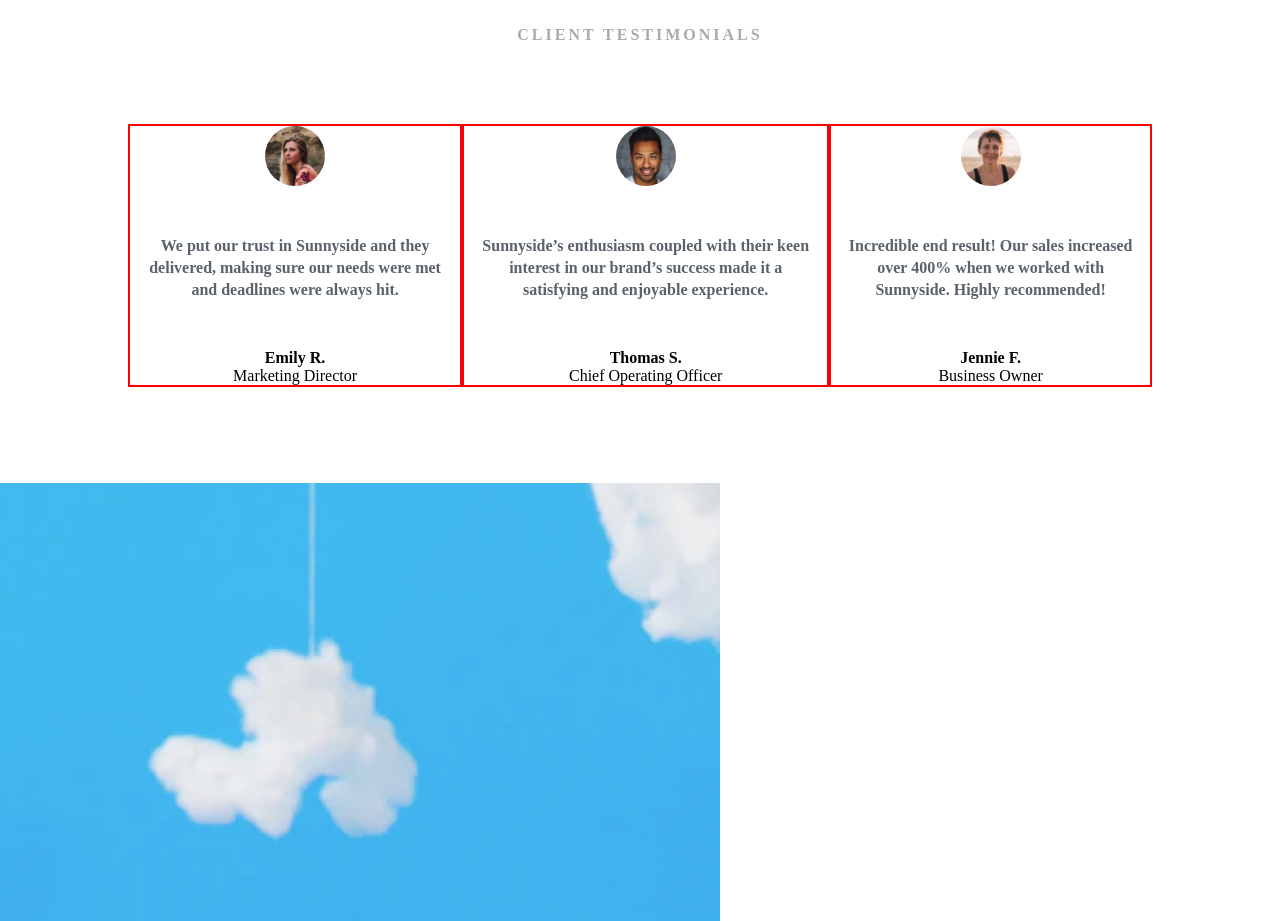
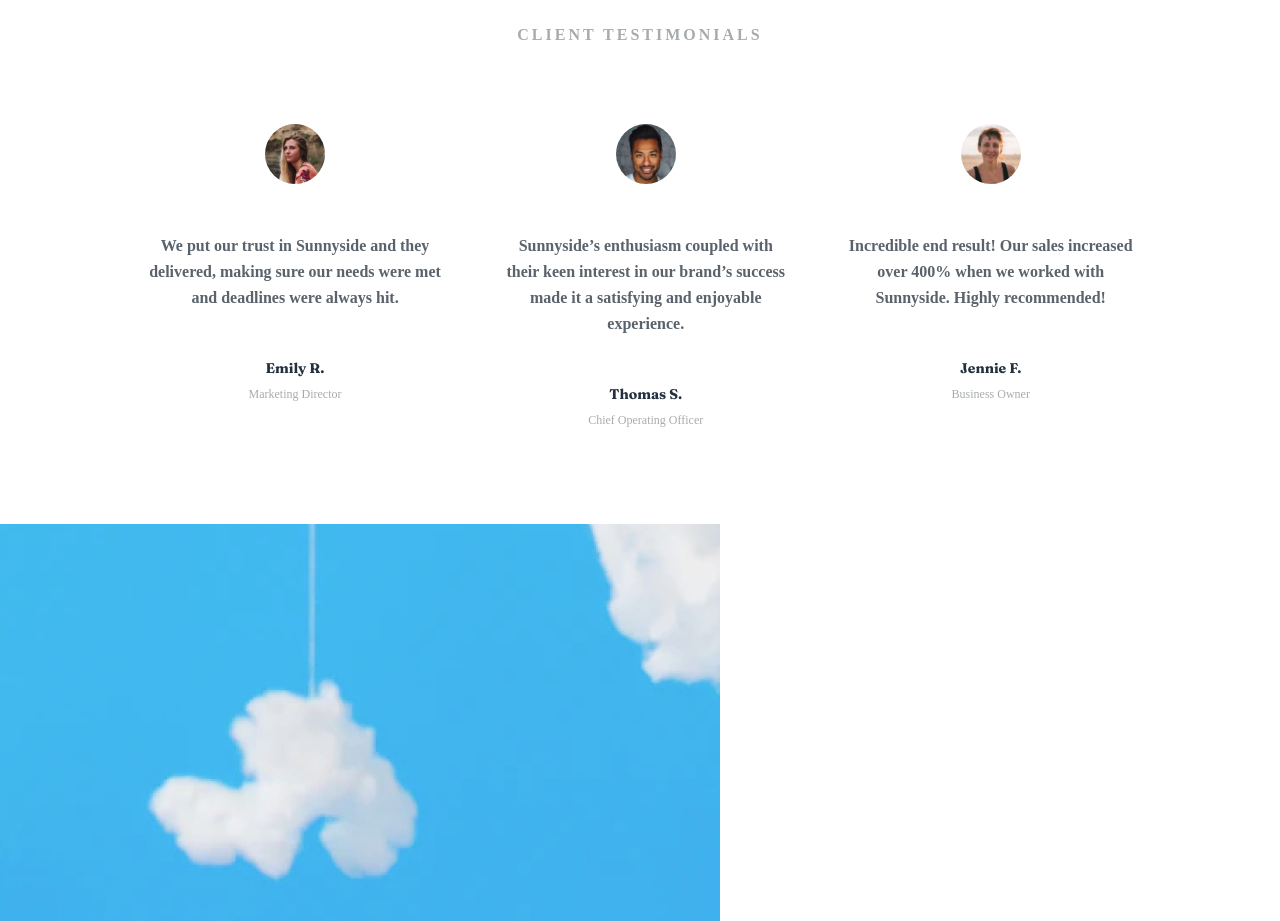
Before and after one commit to favy-codez/frontendmentor-challenge-sunnyside-agency-landing-page, a plain HTML site: page index.html in a window 1280 px wide. Shown: the part 2320-3241 px from the top of the page. Drawn offline with Linux system fonts and the light colour scheme.

Commit message:
commit message

```diff
--- a/CSS/style.css
+++ b/CSS/style.css
@@ -273,11 +273,24 @@ header h1{
 
 .section-four-one p{
     width: 90%;
-    line-height: 22px;
+    line-height: 26px;
     color: var(--grayishblue);
     font-weight: 600;
     text-align: center;
     margin: 0 auto 3rem auto;
+}
+
+.section-four-two h4{
+    color: var(--darkblue);
+    font-size: 14px;
+    font-family: 'Fraunces', serif ;
+    margin: 0 0 10px 0;
+    /* font-family: 'Barlow', sans-serif; */
+}
+
+.section-four-two p{
+    color: var(--Grayishblue);
+    font-size: 12px;
 }
 
 :root{
@@ -298,8 +311,16 @@ header h1{
     --White: hsl(0, 0%, 100%);
 }
 
+#p2-text{
+    width: 78%;
+}
+
+#p3-text{
+    width: 89%;
+}
+
 .section-fourA{
-    border: 2px solid red;
+
 }
 
 /* section five */
--- a/index.html
+++ b/index.html
@@ -94,7 +94,7 @@
                 <div class="section-fourA">
                     <div class="section-four-one">
                         <img src="/images/image-thomas.jpg" alt="">
-                        <p>
+                        <p id="p2-text">
                             Sunnyside’s enthusiasm coupled with their keen interest in our brand’s success made it a satisfying and enjoyable experience.
                         </p>
                     </div>
@@ -106,7 +106,7 @@
                 <div class="section-fourA">
                     <div class="section-four-one">
                         <img src="/images/image-jennie.jpg" alt="">
-                        <p>
+                        <p id="p3-text">
                             Incredible end result! Our sales increased over 400% when we worked with Sunnyside. Highly recommended!
                         </p>
                     </div>
```
